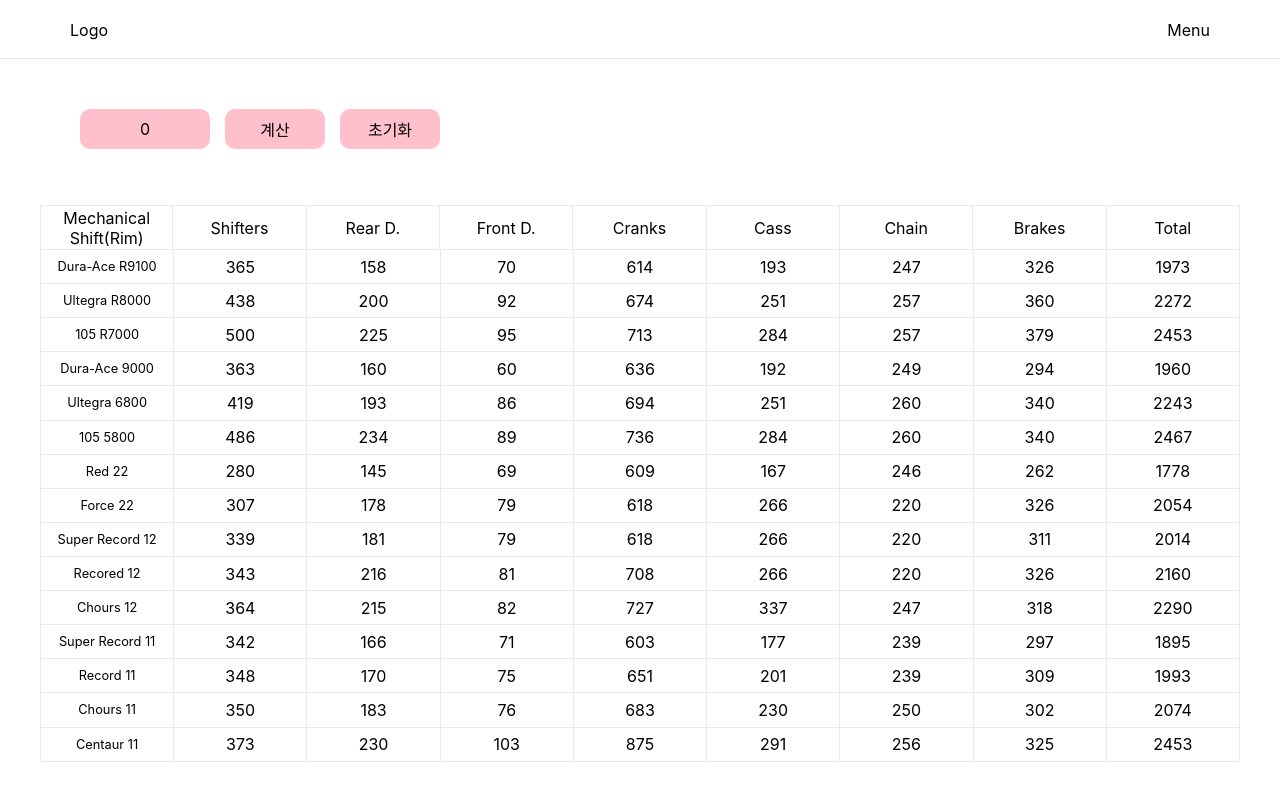
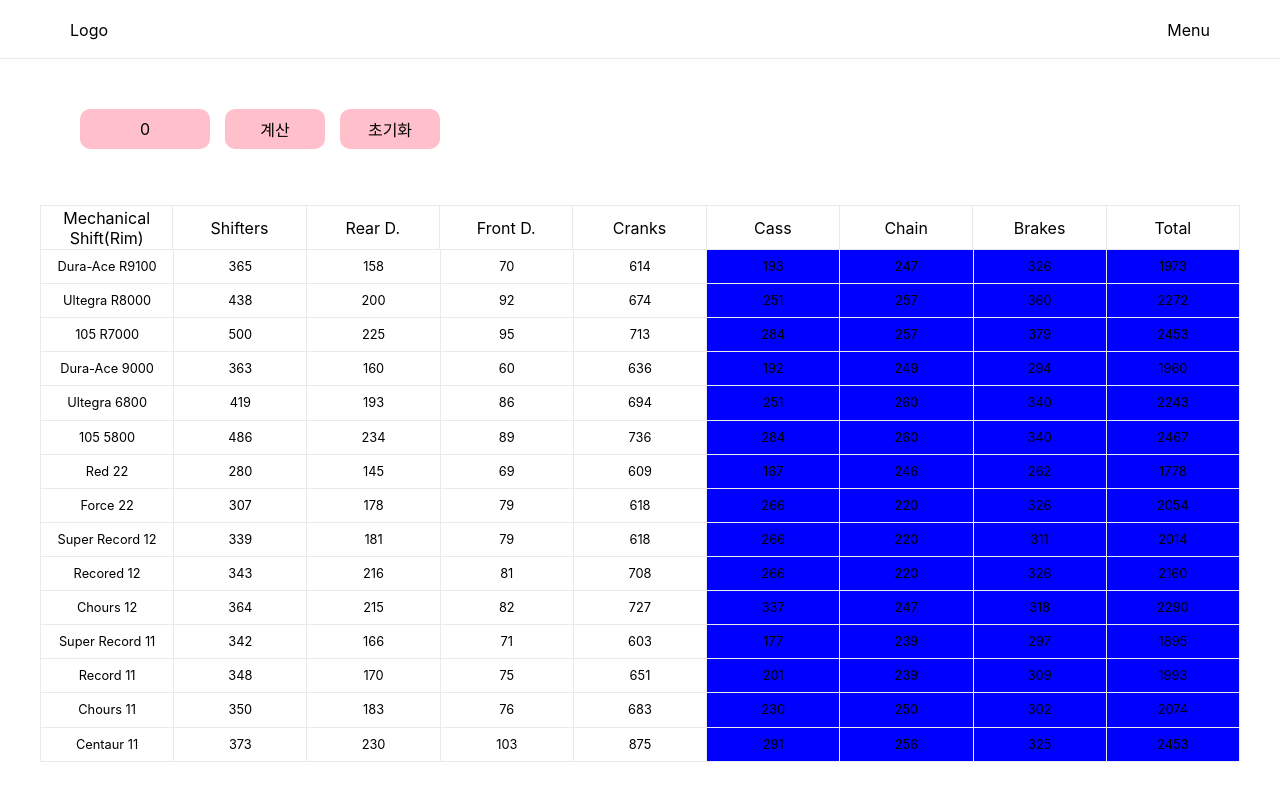
Before and after one commit to sangboking/nextjs-bicycle, a Next.js app: page / in a window 1280 px wide. Shown: the top 800 px of the page. Built offline with nearby package versions, Linux system fonts and the light colour scheme.

Commit message:
feat : 클릭 함수 제작

```diff
--- a/src/components/common/acalculator.tsx
+++ b/src/components/common/acalculator.tsx
@@ -1,25 +1,26 @@
 import React from "react";
 import styled from "styled-components";
-import Button from "./button";
-import { useRecoilState, useRecoilValue, useResetRecoilState } from "recoil";
-import { partsWeightAtom } from "store/atom";
+import Button from "@components/common/button";
+import { useRecoilState, useResetRecoilState } from "recoil";
+import { partsTotalWeightAtom } from "@store/atom";
 
 export default function Acalculator() {
-  const [partsWeight, setPartsWeight] = useRecoilState(partsWeightAtom);
-  const resetPartsWeight = useResetRecoilState(partsWeightAtom);
+  const [partsTotalWeight, setPartsTotalWeight] =
+    useRecoilState(partsTotalWeightAtom);
+  const resetPartsWeight = useResetRecoilState(partsTotalWeightAtom);
 
   const handleWeightResetClick = () => {
     resetPartsWeight();
   };
 
   const handleWeightAddClick = () => {
-    setPartsWeight(partsWeight + 1);
+    setPartsTotalWeight(partsTotalWeight + 1);
   };
 
   return (
     <UlWrapper>
       <Li>
-        <PartsWeightBox>{partsWeight}</PartsWeightBox>
+        <PartsWeightBox>{partsTotalWeight}</PartsWeightBox>
       </Li>
       <Li>
         <Button content="계산" clickFunc={handleWeightAddClick} />
--- a/src/components/common/layout.tsx
+++ b/src/components/common/layout.tsx
@@ -1,5 +1,5 @@
 import React from "react";
-import Navbar from "./navbar";
+import Navbar from "@components/common/navbar";
 
 type LayoutProps = {
   children: React.ReactNode;
--- a/src/components/common/table.tsx
+++ b/src/components/common/table.tsx
@@ -1,5 +1,17 @@
-import { IBikePartsData } from "data/data";
+import { IBikePartsData } from "@data/data";
+import {
+  brakesWeightAtom,
+  cassWeightAtom,
+  chainWeightAtom,
+  cranksWeightAtom,
+  frontdWeightAtom,
+  reardWeightAtom,
+  shifterWeightAtom,
+  totalWeightAtom,
+} from "@store/atom";
 import React from "react";
+import { useRecoilState } from "recoil";
+import { getKeyByValue } from "@utils/funcs";
 import styled from "styled-components";
 
 interface PropsType {
@@ -9,9 +21,26 @@ interface PropsType {
 }
 
 export default function Table({ headData, partsType, partsData }: PropsType) {
+  const [shifterWeight, setShiterWeight] = useRecoilState(shifterWeightAtom);
+  const [reardWeight, setReardWeight] = useRecoilState(reardWeightAtom);
+  const [frontdWeight, setFrontdWeight] = useRecoilState(frontdWeightAtom);
+  const [cranksWeight, setCranksWeight] = useRecoilState(cranksWeightAtom);
+  const [cassWeight, setCassWeight] = useRecoilState(cassWeightAtom);
+  const [chainWeight, setChainWeight] = useRecoilState(chainWeightAtom);
+  const [brakesWeight, setBrakesWeight] = useRecoilState(brakesWeightAtom);
+  const [totalWeight, setTotalWeight] = useRecoilState(totalWeightAtom);
+
   const copyHeadData = [...headData];
   copyHeadData[0] = partsType;
-  console.log(partsData);
+
+  const handlePartsClick = (weight: number, data: any, i: number) => {
+    const key = getKeyByValue(data, weight);
+
+    if (key === "shifters") setShiterWeight(i);
+    if (key === "rearD") setReardWeight(weight);
+    if (key === "frontD") setFrontdWeight(weight);
+    if (key === "cranks") setCranksWeight(weight);
+  };
 
   return (
     <Wrapper>
@@ -22,14 +51,52 @@ export default function Table({ headData, partsType, partsData }: PropsType) {
       </TableHead>
 
       <TableContent>
-        {partsData.map((data) => {
+        {partsData.map((data, i) => {
           return (
             <ContentColumn key={data.name}>
-              <ContentColumnBox>{data.name}</ContentColumnBox>
-              <ContentColumnBox>{data.shifters}</ContentColumnBox>
-              <ContentColumnBox>{data.rearD}</ContentColumnBox>
-              <ContentColumnBox>{data.frontD}</ContentColumnBox>
-              <ContentColumnBox>{data.cranks}</ContentColumnBox>
+              <ContentColumnBox style={{ backgroundColor: "#fff" }}>
+                {data.name}
+              </ContentColumnBox>
+              <ContentColumnBox
+                onClick={() => {
+                  handlePartsClick(data.shifters, data, i);
+                }}
+                partsWeight={data.shifters}
+                weight={shifterWeight}
+                index={i}
+              >
+                {data.shifters}
+              </ContentColumnBox>
+
+              <ContentColumnBox
+                onClick={() => {
+                  handlePartsClick(data.rearD, data, i);
+                }}
+                partsWeight={data.rearD}
+                weight={reardWeight}
+              >
+                {data.rearD}
+              </ContentColumnBox>
+
+              <ContentColumnBox
+                onClick={() => {
+                  handlePartsClick(data.frontD, data, i);
+                }}
+                partsWeight={data.frontD}
+                weight={frontdWeight}
+              >
+                {data.frontD}
+              </ContentColumnBox>
+
+              <ContentColumnBox
+                onClick={() => {
+                  handlePartsClick(data.cranks, data, i);
+                }}
+                partsWeight={data.cranks}
+                weight={cranksWeight}
+              >
+                {data.cranks}
+              </ContentColumnBox>
               <ContentColumnBox>{data.cass}</ContentColumnBox>
               <ContentColumnBox>{data.chain}</ContentColumnBox>
               <ContentColumnBox>{data.brakes}</ContentColumnBox>
@@ -61,9 +128,9 @@ const HeadBox = styled.div`
   border-right: 1px solid #eaeaea;
   border-bottom: 1px solid #eaeaea;
   border-top: 1px solid #eaeaea;
+  text-align: center;
   :first-child {
     border-left: 1px solid #eaeaea;
-    text-align: center;
   }
 `;
 
@@ -72,19 +139,27 @@ const TableContent = styled.section``;
 const ContentColumn = styled.div`
   display: flex;
   align-items: center;
+  text-align: center;
   border-bottom: 1px solid #eaeaea;
   border-left: 1px solid #eaeaea;
 `;
 
-const ContentColumnBox = styled.div`
+const ContentColumnBox = styled.div<{
+  partsWeight?: number;
+  weight?: number | null;
+  index?: number;
+}>`
   display: flex;
   align-items: center;
   justify-content: center;
   width: 9rem;
   height: 2.07rem;
   border-right: 1px solid #eaeaea;
+  :nth-child(n) {
+    font-size: 0.8rem;
+    background-color: ${(props) =>
+      props.index === props.weight ? "blue" : "#fff"};
+  }
 
-  :first-child {
-    font-size: 0.8rem;
-  }
+  cursor: pointer;
 `;
--- a/src/pages/index.tsx
+++ b/src/pages/index.tsx
@@ -8,7 +8,7 @@ import {
   IBikePartsData,
   rimElectronicShiftData,
   rimMechanicalShiftData,
-} from "data/data";
+} from "@data/data";
 import type { GetStaticProps } from "next";
 import Head from "next/head";
 import styled from "styled-components";
--- a/src/store/atom.ts
+++ b/src/store/atom.ts
@@ -1,6 +1,46 @@
 import { atom } from "recoil";
 
-export const partsWeightAtom = atom<number>({
-  key: "partsWeight",
+export const partsTotalWeightAtom = atom<number>({
+  key: "partsTotalWeight",
   default: 0,
 });
+
+export const shifterWeightAtom = atom<number | null>({
+  key: "shifterWeight",
+  default: null,
+});
+
+export const reardWeightAtom = atom<number>({
+  key: "reardWeight",
+  default: 0,
+});
+
+export const frontdWeightAtom = atom<number>({
+  key: "frontdWeight",
+  default: 0,
+});
+
+export const cranksWeightAtom = atom<number>({
+  key: "creanksWeight",
+  default: 0,
+});
+
+export const cassWeightAtom = atom<number>({
+  key: "cassWeight",
+  default: 0,
+});
+
+export const chainWeightAtom = atom<number>({
+  key: "chainWeight",
+  default: 0,
+});
+
+export const brakesWeightAtom = atom<number>({
+  key: "brakesWeight",
+  default: 0,
+});
+
+export const totalWeightAtom = atom<number>({
+  key: "totalWeight",
+  default: 0,
+});
--- /dev/null
+++ b/src/utils/funcs.ts
@@ -0,0 +1,3 @@
+export function getKeyByValue(obj: any, val: string | number) {
+  return Object.keys(obj).find((key) => obj[key] === val);
+}
```
Also changed, not shown: tsconfig.json (+6 -3 lines).
